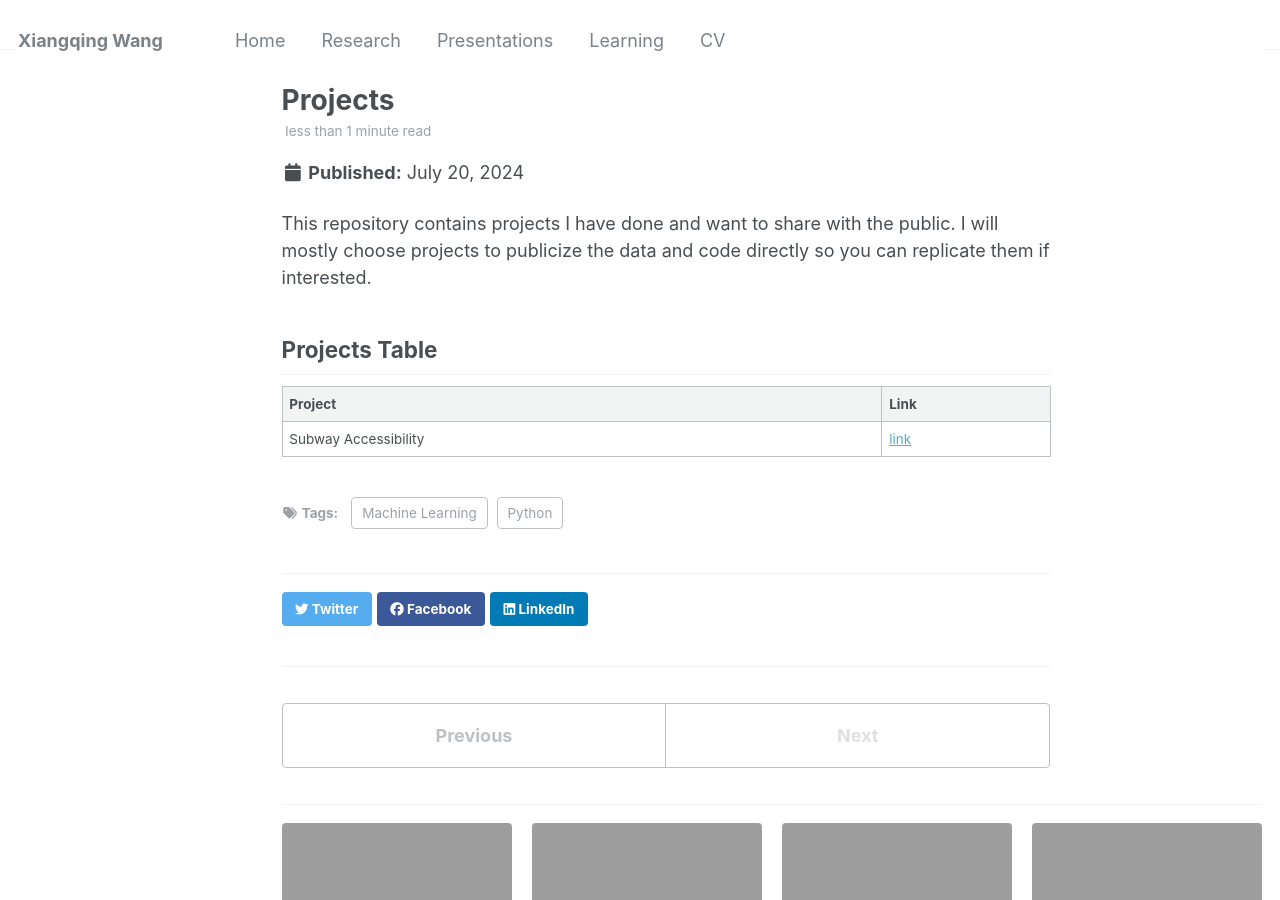
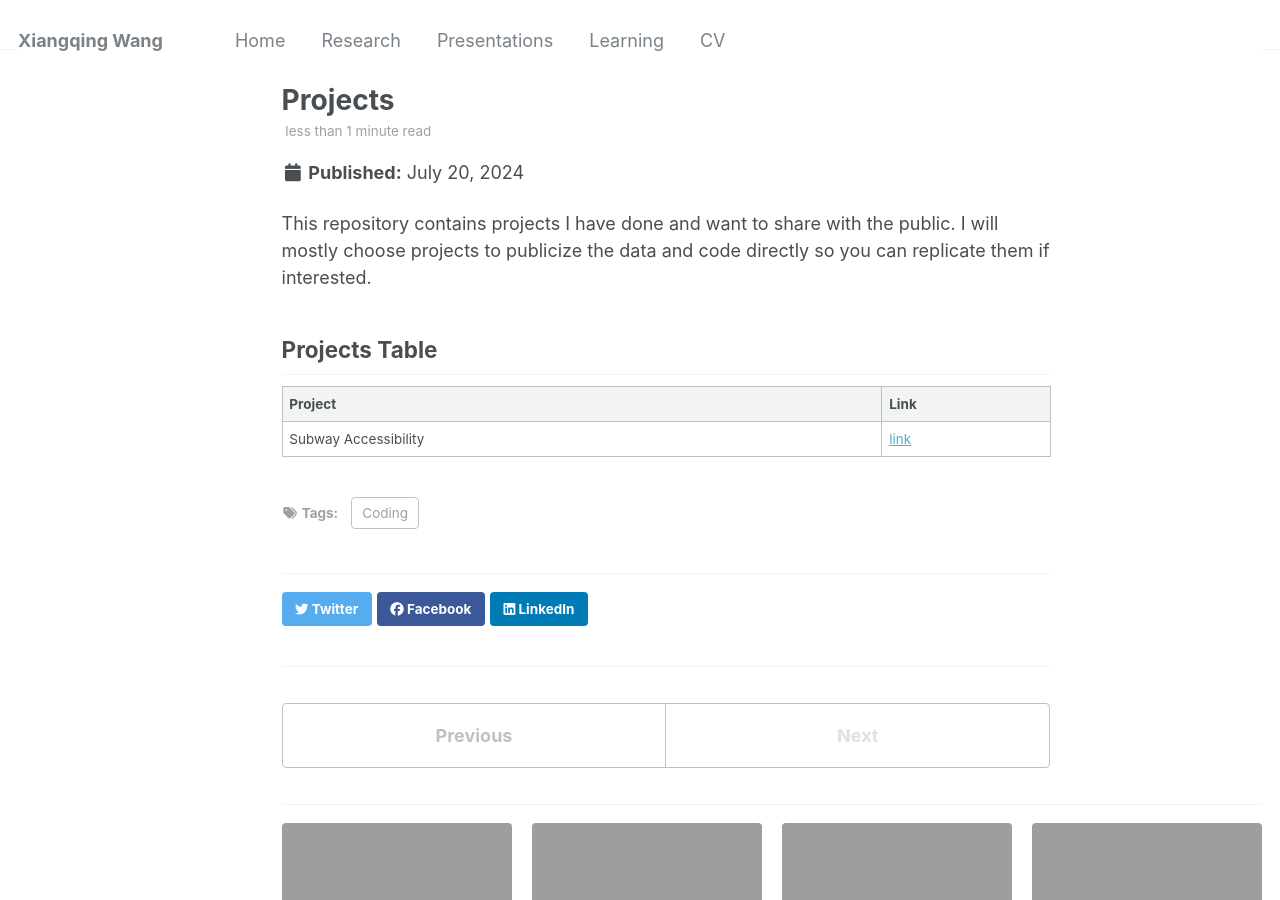
Before and after one commit to leahxqing/leahxqing.github.io, a Jekyll site: the page built from _posts/2024-07-20-Projects.md, in a window 1280 px wide and 900 px high. Built offline with Jekyll 4.4.1, drawn with Linux system fonts in a browser that asks for light colours.

Commit message:
Update 2024-07-20-Projects.md

```diff
--- a/_posts/2024-07-20-Projects.md
+++ b/_posts/2024-07-20-Projects.md
@@ -3,8 +3,7 @@ title: 'Projects'
 date: 2024-07-20
 permalink: /posts/projects/
 tags:
-  - Machine Learning
-  - Python
+  - Coding
 ---
 
 This repository contains projects I have done and want to share with the public. I will mostly choose projects to publicize the data and code directly so you can replicate them if interested.
```
